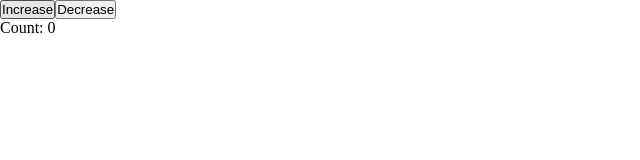
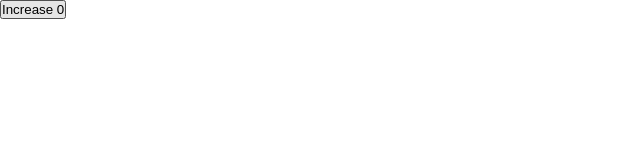
Before and after one commit to vivek-namdev/react-basics, a React (Vite) app: page / in a window 1280 px wide. Shown: the top 160 px of the page, without its empty margins (0-640 px from the left). Built offline with nearby package versions, Linux system fonts and the light colour scheme.

Commit message:
learned UseCounter custom hook

```diff
--- a/src/App.jsx
+++ b/src/App.jsx
@@ -1,10 +1,10 @@
-import Parent from './Parent'; // Named exports
+import Counter from './Counter'; // Named exports
 
 function App() {
 
   return (
     <div>
-      <Parent/>
+      <Counter/>
     </div>
   )
 }
--- /dev/null
+++ b/src/Counter.jsx
@@ -0,0 +1,24 @@
+import { useState } from "react";
+
+function UseCounter() {
+
+    const [count, setCount] = useState(0);
+
+    function increaseCount() {
+        setCount(count + 1);
+    }
+
+    return {count, increaseCount};
+}
+
+function Counter() {
+    const {count, increaseCount} = UseCounter();
+
+    return (
+        <div>
+            <button onClick={increaseCount}>Increase {count}</button>
+        </div>
+    )
+}
+
+export default Counter;
```
